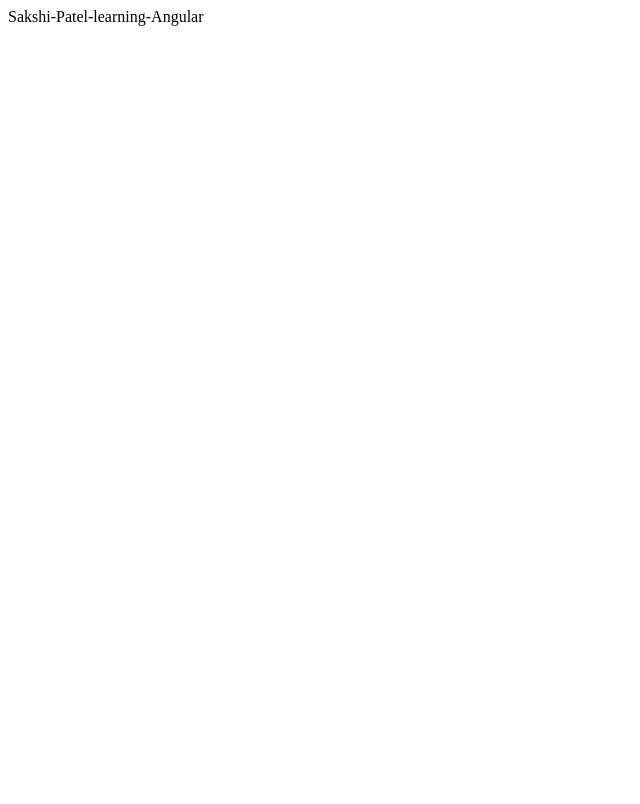
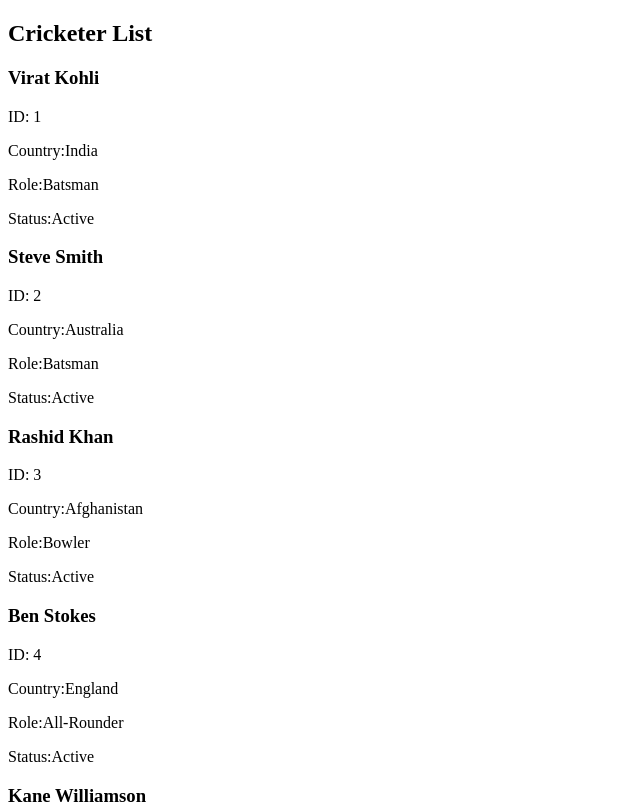
Before and after one commit to Sakshi2336/Sakshi_Patel_Learning_Angular, an Angular app: page / in a window 1280 px wide. Shown: the top 804 px of the page, without its empty margins (0-640 px from the left). Built offline with nearby package versions, Linux system fonts and the light colour scheme.

Commit message:
Add html content

```diff
--- a/src/app/app.component.html
+++ b/src/app/app.component.html
@@ -1 +1,10 @@
-{{title}}
+<div class="container">
+  <h2>Cricketer List</h2>
+  <div *ngFor="let cricketer of cricketersList" class="user-card">
+    <h3>{{ cricketer.firstName }} {{ cricketer.lastName }}</h3>
+    <p>ID: {{ cricketer.id }}</p>
+    <p>Country:{{ cricketer.country }}</p>
+    <p>Role:{{ cricketer.role }}</p>
+    <p>Status:{{ cricketer.isActive ? 'Active' : 'Retired' }}</p>
+  </div>
+</div>
--- a/src/app/app.component.ts
+++ b/src/app/app.component.ts
@@ -1,13 +1,24 @@
 import { Component } from '@angular/core';
 import { RouterOutlet } from '@angular/router';
+import {Cricketer} from "./Shared/Modules/cricketer";
+import {JsonPipe, NgForOf} from "@angular/common";
 
 @Component({
   selector: 'app-root',
   standalone: true,
-  imports: [RouterOutlet],
+  imports: [RouterOutlet,NgForOf,JsonPipe],
   templateUrl: './app.component.html',
   styleUrl: './app.component.css'
 })
 export class AppComponent {
-  title = 'Sakshi-Patel-learning-Angular';
+  title = 'Cricketer';
+
+  cricketersList: Cricketer[] = [
+    { id: 1, firstName: 'Virat', lastName: 'Kohli', country: 'India', role: 'Batsman', isActive: true },
+    { id: 2, firstName: 'Steve', lastName: 'Smith', country: 'Australia', role: 'Batsman', isActive: true },
+    { id: 3, firstName: 'Rashid', lastName: 'Khan', country: 'Afghanistan', role: 'Bowler', isActive: true },
+    { id: 4, firstName: 'Ben', lastName: 'Stokes', country: 'England', role: 'All-Rounder', isActive: true },
+    { id: 5, firstName: 'Kane', lastName: 'Williamson', country: 'New Zealand', role: 'Batsman', isActive: false },
+    { id: 6, firstName: 'AB', lastName: 'de Villiers', country: 'South Africa', role: 'Batsman', isActive: false }
+  ]
 }
```
